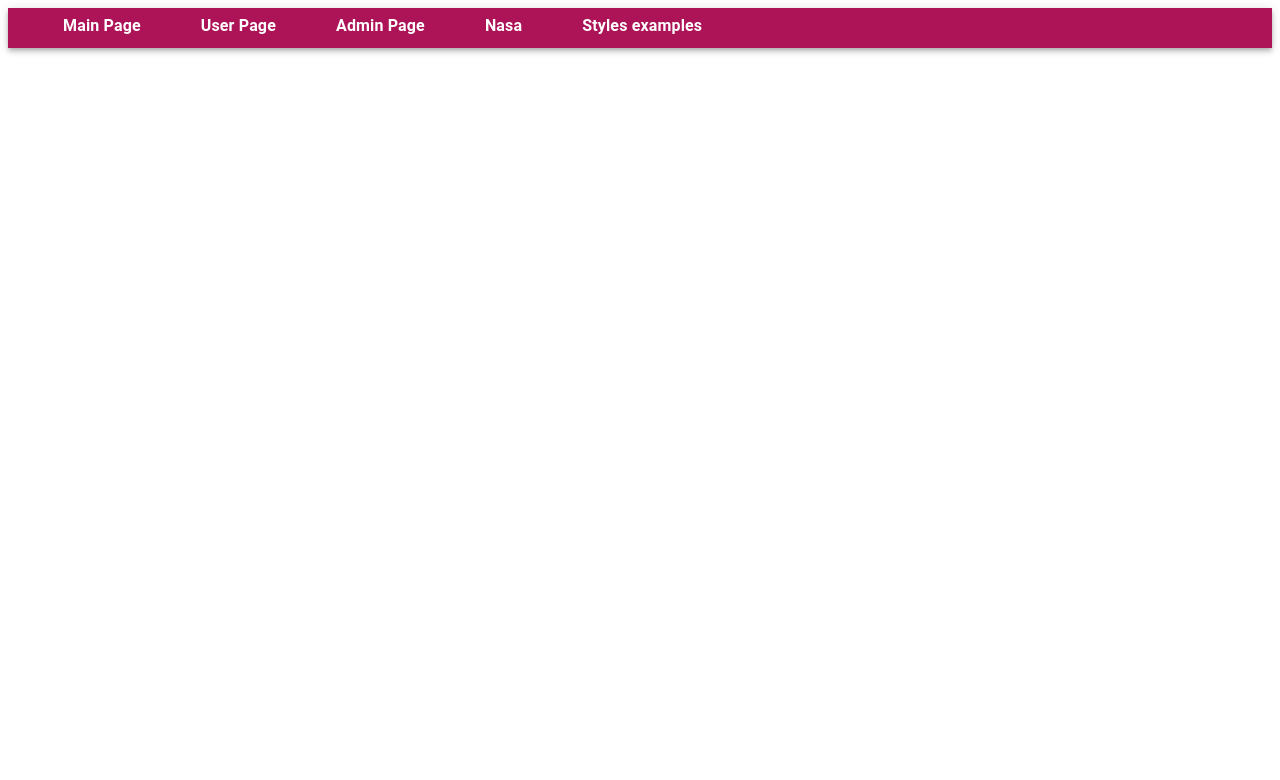
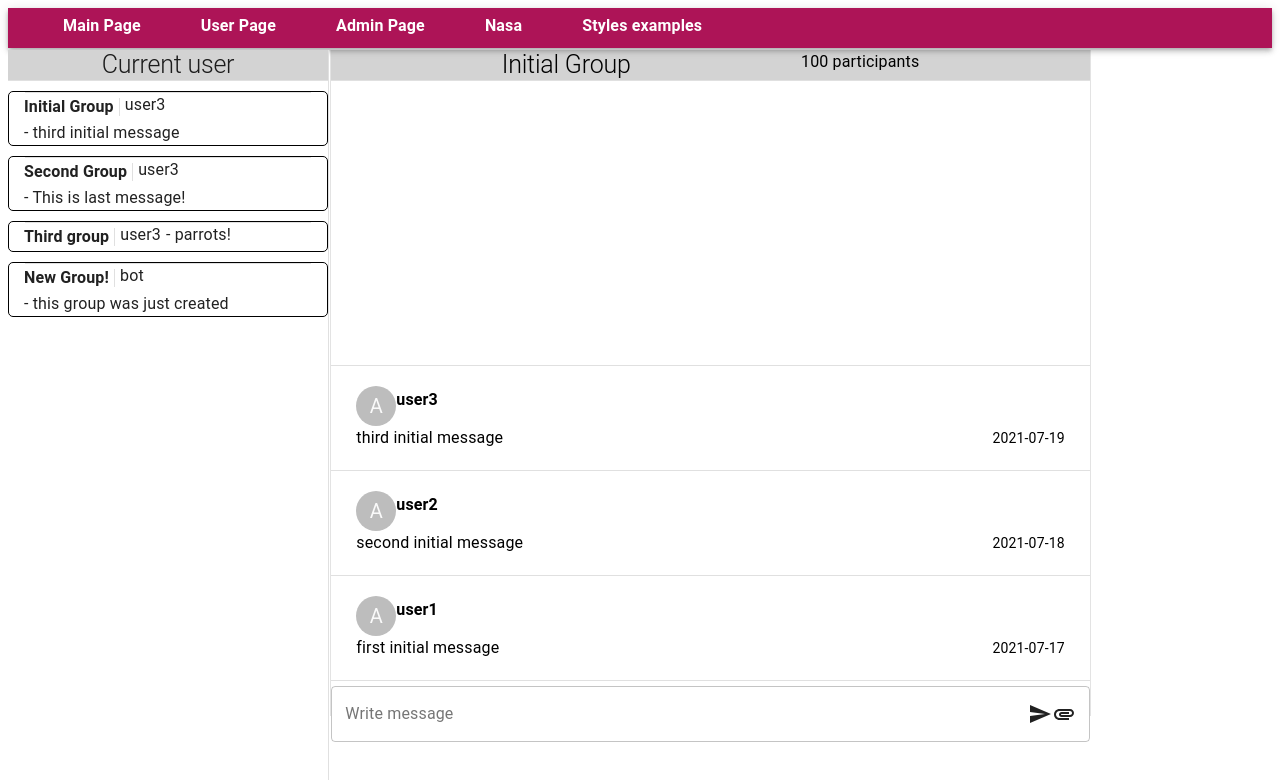
Before and after one commit to bhlynsky/messenger, a React (Create React App) app: page /#/main in a window 1280 px wide. Shown: the top 780 px of the page. Built offline with nearby package versions, Linux system fonts and the light colour scheme.

Commit message:
added group preview, changed data type in mockData
added groupPreview instead of message component, routing changes

```diff
--- a/src/App.js
+++ b/src/App.js
@@ -1,5 +1,5 @@
 import Header from './components/Header/Header';
-import { Route, Switch, HashRouter } from 'react-router-dom';
+import { Route, Switch, HashRouter, Redirect } from 'react-router-dom';
 import AdminPage from './pages/AdminPage';
 import MainPage from './pages/Main/MainPage';
 import UserPage from './pages/User/UserPage';
@@ -14,6 +14,9 @@ function App() {
 
             <Switch>
                 <Route exact path="/">
+                    <Redirect to="/main" />
+                </Route>
+                <Route path="/main">
                     <MainPage />
                 </Route>
                 <Route path="/user">
--- /dev/null
+++ b/src/pages/Main/GroupPreview.js
@@ -0,0 +1,29 @@
+import React from 'react';
+import { Divider, Grid, Typography } from '@material-ui/core';
+import { useStyles } from './styles';
+
+export const GroupPreview = (props) => {
+    const { userName, message } = props.messageData;
+    const { groupName } = props;
+    const classes = useStyles();
+
+    return (
+        <div className={classes.messagePreview}>
+            <Grid container direction="row" alignItems="flex-start">
+                <Typography variant="subtitle1">{groupName}</Typography>
+                <Divider orientation="vertical" flexItem style={{ margin: '5px' }}></Divider>
+
+                <Typography
+                    variant="body1"
+                    style={{ verticalAlign: 'baseline', marginRight: '5px' }}
+                >
+                    {userName}
+                </Typography>
+
+                <Typography variant="body1" style={{ verticalAlign: 'baseline' }}>
+                    - {message}
+                </Typography>
+            </Grid>
+        </div>
+    );
+};
--- a/src/pages/Main/MainPage.js
+++ b/src/pages/Main/MainPage.js
@@ -28,7 +28,7 @@ function MainPage(props) {
                     alignItems="flex-start"
                     className={classes.containerHeader}
                 >
-                    <Typography variant="h2">{groupName}</Typography>
+                    <Typography variant="h2">{groupName ? groupName : ''}</Typography>
                     <Typography variant="body1" align="right">
                         100 participants
                     </Typography>
@@ -63,8 +63,8 @@ function MainPage(props) {
 }
 
 const mapStateToProps = (state) => ({
-    messages: state.MAIN.group.messages,
-    groupName: state.MAIN.group.groupName,
+    messages: state.MAIN.groups[0]?.messages,
+    groupName: state.MAIN.groups[0]?.groupName,
 });
 
 const mapDispatchToProps = (dispatch) => ({
--- a/src/pages/Main/Sidebar.js
+++ b/src/pages/Main/Sidebar.js
@@ -2,7 +2,7 @@ import React from 'react';
 import { Divider, Drawer, Typography } from '@material-ui/core';
 import { useStyles } from './styles';
 import { connect } from 'react-redux';
-import { Message } from './Message';
+import { GroupPreview } from './GroupPreview';
 
 const Sidebar = (props) => {
     const classes = useStyles();
@@ -25,11 +25,12 @@ const Sidebar = (props) => {
             </div>
             <Divider />
             {groups &&
-                Object.keys(groups).map((item) => (
-                    <div className={classes.lastMessages} key={groups[item].groupName}>
-                        <Typography variant="subtitle1">{groups[item].groupName}</Typography>
-                        <Message
-                            messageData={groups[item].messages[groups[item].messages.length - 1]}
+                groups.map((item) => (
+                    <div className={classes.lastMessages} key={item.groupName}>
+                        <Divider variant="middle" />
+                        <GroupPreview
+                            groupName={item.groupName}
+                            messageData={item.messages[item.messages.length - 1]}
                         />
                     </div>
                 ))}
@@ -37,6 +38,6 @@ const Sidebar = (props) => {
     );
 };
 const mapDispatchToProps = (state) => ({
-    groups: state.MAIN,
+    groups: state.MAIN.groups,
 });
 export default connect(mapDispatchToProps)(Sidebar);
--- a/src/pages/Main/services/main-reducer.js
+++ b/src/pages/Main/services/main-reducer.js
@@ -4,9 +4,9 @@ import actionType from './main-constants';
 function mainReducer(state = initialState, action) {
     switch (action.type) {
         case actionType.LOAD:
+            state.groups = action.data;
             return {
                 ...state,
-                ...action.data,
             };
         case actionType.SEND_MESSAGE:
             return {
--- a/src/pages/Main/services/main-services.js
+++ b/src/pages/Main/services/main-services.js
@@ -1,7 +1,3 @@
 export const initialState = {
-    group: {
-        groupName: '',
-
-        messages: [{ userName: '', date: '', message: '' }],
-    },
+    groups: [],
 };
--- a/src/pages/Main/services/mockApi.js
+++ b/src/pages/Main/services/mockApi.js
@@ -1,5 +1,5 @@
-export const mockData = {
-    group: {
+export const mockData = [
+    {
         groupName: 'Initial Group',
         messages: [
             {
@@ -19,7 +19,7 @@ export const mockData = {
             },
         ],
     },
-    group2: {
+    {
         groupName: 'Second Group',
         messages: [
             {
@@ -39,7 +39,7 @@ export const mockData = {
             },
         ],
     },
-    group3: {
+    {
         groupName: 'Third group',
         messages: [
             {
@@ -59,7 +59,7 @@ export const mockData = {
             },
         ],
     },
-    group4: {
+    {
         groupName: 'New Group!',
         messages: [
             {
@@ -69,4 +69,5 @@ export const mockData = {
             },
         ],
     },
-};
+    ,
+];
--- a/src/pages/Main/styles.js
+++ b/src/pages/Main/styles.js
@@ -40,13 +40,13 @@ export const useStyles = makeStyles((theme) => ({
     message: {
         margin: '20px 25px 20px 25px',
     },
-
+    messagePreview: {
+        margin: '0px 15px 0px 15px',
+    },
     lastMessages: {
         marginTop: '10px',
         border: '1px black solid',
         borderRadius: '5px',
+        verticalAlign: 'baseline',
     },
-
-    messageUserName: {},
-    messageContent: {},
 }));
```
